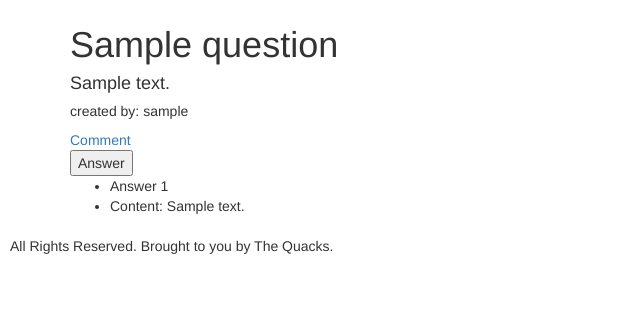
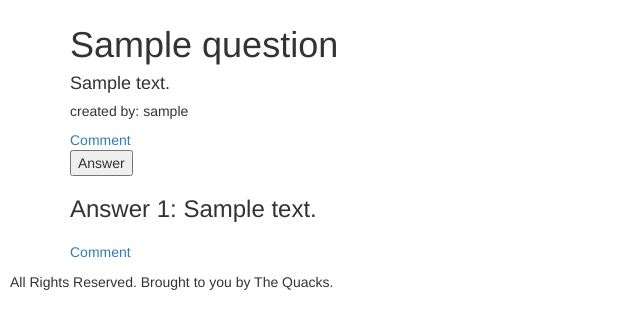
Before and after one commit to vabacumov/Duckoverflow, a Rails app: page /questions/1 in a window 1280 px wide. Shown: the part 55-384 px from the top of the page, without its empty margins (0-640 px from the left). Run offline with Rails 7, Linux system fonts and the light colour scheme; a user stored in the database is signed in; tables that the repository leaves empty hold one stand-in row (values such as "Sample post"); some libraries are stand-ins or nearby versions.

Commit message:
added link for commenting on answers changed format of answers (so it's prettier)

```diff
--- a/app/views/questions/show.html.erb
+++ b/app/views/questions/show.html.erb
@@ -24,11 +24,20 @@
 </form>
 <% end %>
 
-<ul>
+
 <% if @answers %>
-  <% @answers.each_with_index do |a, i| %>
-    <li>Answer <%= i+1 %></li>
-    <li>Content: <%= a.content %></li>
+  <% @answers.each_with_index do |answer, i| %>
+    <h3>Answer <%= i+1 %>:  <%= answer.content %><h3>
+
+    <h6>
+      <% answer.comments.each do |comment| %>
+      <%= comment.content %> - <%= comment.user.username %> <br>
+      <% end %>
+    </h6>
+
+    <% if session[:user_id] %>
+      <%= link_to 'Comment', new_answer_comment_path(session[:user_id]) %>
+    <% end %>
+
   <% end %>
 <% end %>
-</ul>
```
